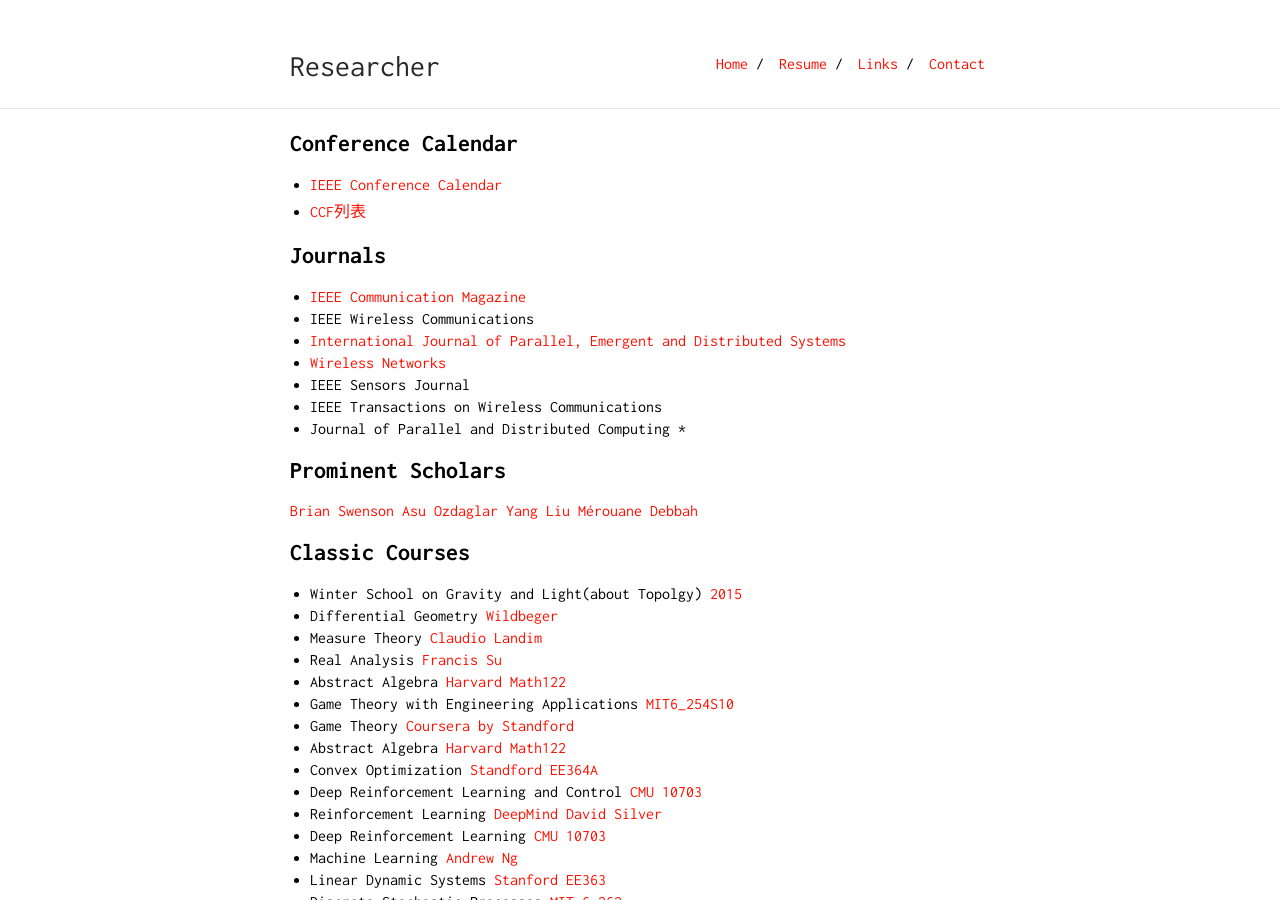
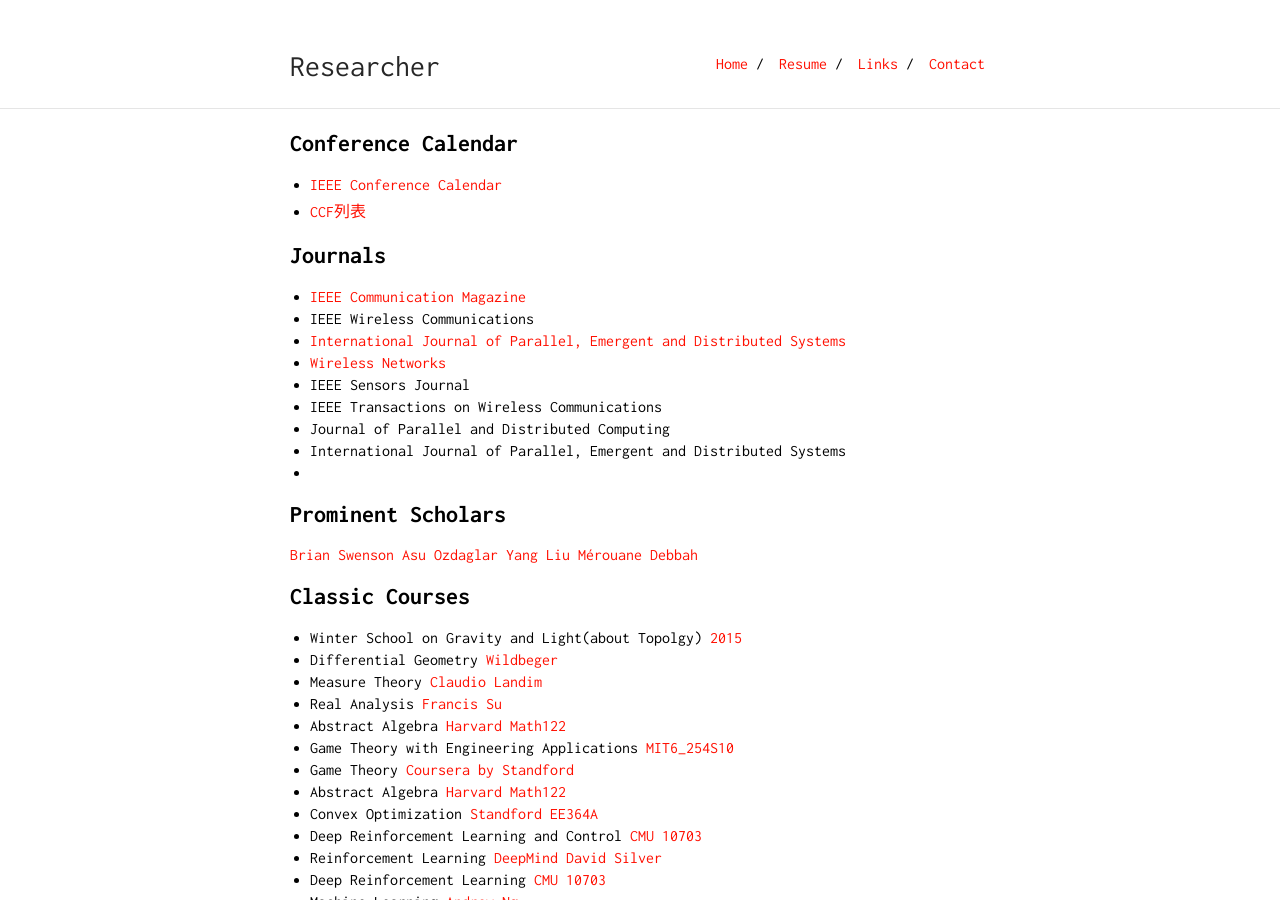
Before and after one commit to lelivre/lelivre.github.io, a Jekyll site: the page built from links.md, in a window 1280 px wide and 900 px high. Built offline with Jekyll 4.4.1, drawn with Linux system fonts in a browser that asks for light colours; our own code applies the rules of GitHub Pages for plain Markdown files.

Commit message:
Add JOURNAL

```diff
--- a/links.md
+++ b/links.md
@@ -10,6 +10,7 @@
 * IEEE Sensors Journal
 * IEEE Transactions on Wireless Communications
 * Journal of Parallel and Distributed Computing
+* International Journal of Parallel, Emergent and Distributed Systems
 *
 
 ## Prominent Scholars
```
